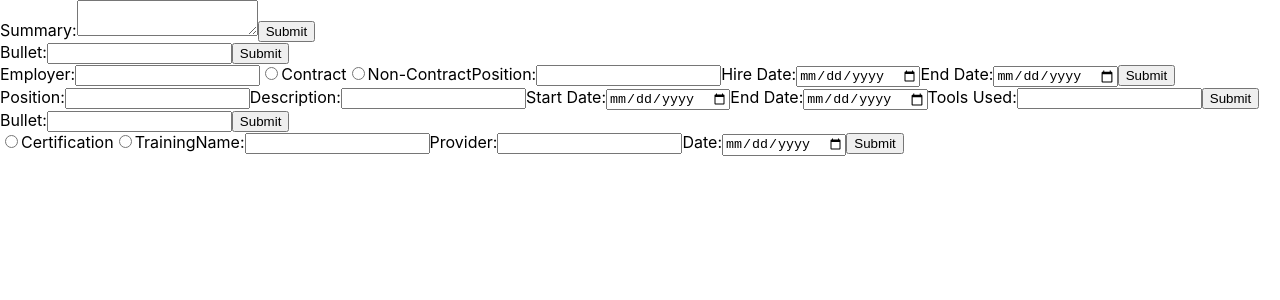
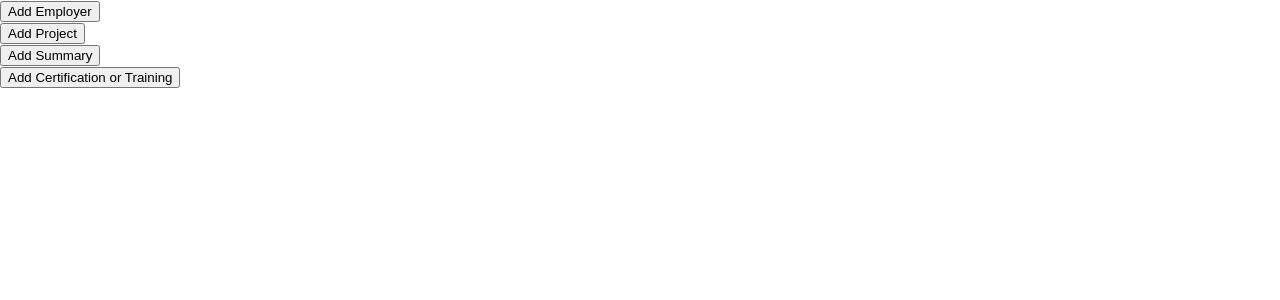
Before and after one commit to sammartorana/resume-app, a React (Create React App) app: page / in a window 1280 px wide. Shown: the top 300 px of the page. Built offline with nearby package versions, Linux system fonts and the light colour scheme.

Commit message:
add toggles and save before messing with state management

```diff
--- a/src/ResumeForm/employer-add.jsx
+++ b/src/ResumeForm/employer-add.jsx
@@ -31,6 +31,12 @@ class AddEmployerForm extends React.Component {
 	}
 
 	render() {
+		// console.log(this.props.visibility);
+		// const visibility = { visibility };
+		// if (!visibility) {
+		// 	console.log('its null');
+		// 	return null;
+		// }
 		return (
 			<div>
 				<form onSubmit={this.handleSubmit}>
--- a/src/ResumeForm/resumeForm.jsx
+++ b/src/ResumeForm/resumeForm.jsx
@@ -1,6 +1,5 @@
 import React from 'react';
 import SkillsForm from './skills';
-import ExperiencesForm from './experiences';
 import SummaryForm from './summary-update';
 import AddEmployerForm from './employer-add';
 import AddProjectForm from './project-add';
@@ -9,8 +8,12 @@ import AddCertTrainingForm from './cert-training-add';
 class ResumeForm extends React.Component {
 	constructor(props) {
 		super(props);
+
 		this.state = {
-			experience: [],
+			employers: { visibility: false },
+			projects: { visibility: false },
+			certsTrainings: { visibility: false },
+			summary: { visibility: false },
 		};
 
 		this.skills = [];
@@ -18,14 +21,14 @@ class ResumeForm extends React.Component {
 
 		this.handleChange = this.handleChange.bind(this);
 		this.handleSubmit = this.handleSubmit.bind(this);
-		this.update = this.update.bind(this);
+		this.toggleVisibility = this.toggleVisibility.bind(this);
 	}
 
-	update(field) {
-		console.log('received', field);
-		this.experiences.push(field);
-		console.log(ResumeForm.experiences);
-	}
+	// update(field) {
+	// 	console.log('received', field);
+	// 	this.experiences.push(field);
+	// 	console.log(ResumeForm.experiences);
+	// }
 
 	handleChange(event) {
 		const target = event.target.name;
@@ -42,15 +45,41 @@ class ResumeForm extends React.Component {
 		event.preventDefault();
 	}
 
+	toggleVisibility(event) {
+		const target = event.target.name;
+
+		this.setState({
+			[target]: { visibility: !this.state[target].visibility },
+		});
+
+		console.log(this.state);
+	}
+
 	render() {
 		return (
 			<div>
-				{/* <SkillsForm />
-                <ExperiencesForm /> */}
-				<SummaryForm />
-				<AddEmployerForm />
-				<AddProjectForm />
-				<AddCertTrainingForm />
+				<div>
+					<input type="submit" value="Add Employer" name="employers" onClick={this.toggleVisibility} />
+				</div>
+				{this.state.employers.visibility ? <AddEmployerForm /> : null}
+				<div>
+					<input type="submit" value="Add Project" name="projects" onClick={this.toggleVisibility} />
+				</div>
+				{this.state.projects.visibility ? <AddProjectForm /> : null}
+				<div>
+					<input type="submit" value="Add Summary" name="summary" onClick={this.toggleVisibility} />
+				</div>
+				{this.state.summary.visibility ? <SummaryForm /> : null}
+				<div>
+					<input
+						type="submit"
+						value="Add Certification or Training"
+						name="summary"
+						onClick={this.toggleVisibility}
+					/>
+				</div>
+				{this.state.certsTrainings.visibility ? <AddCertTrainingForm /> : null}
+				{/* <AddCertTrainingForm /> */}
 			</div>
 		);
 	}
```
